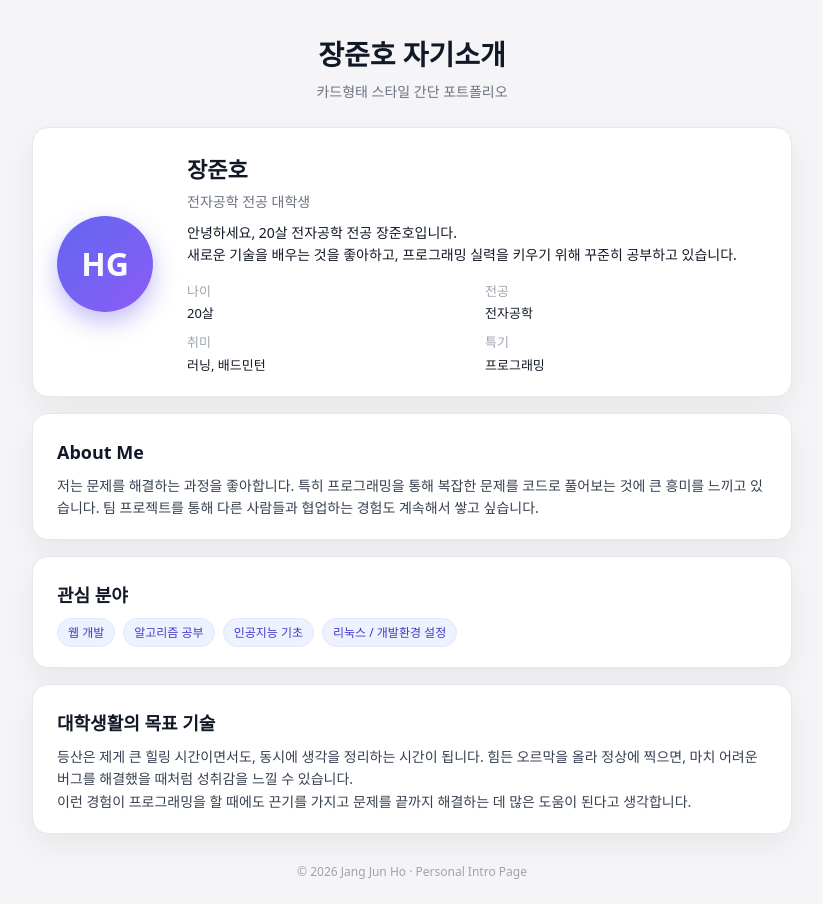
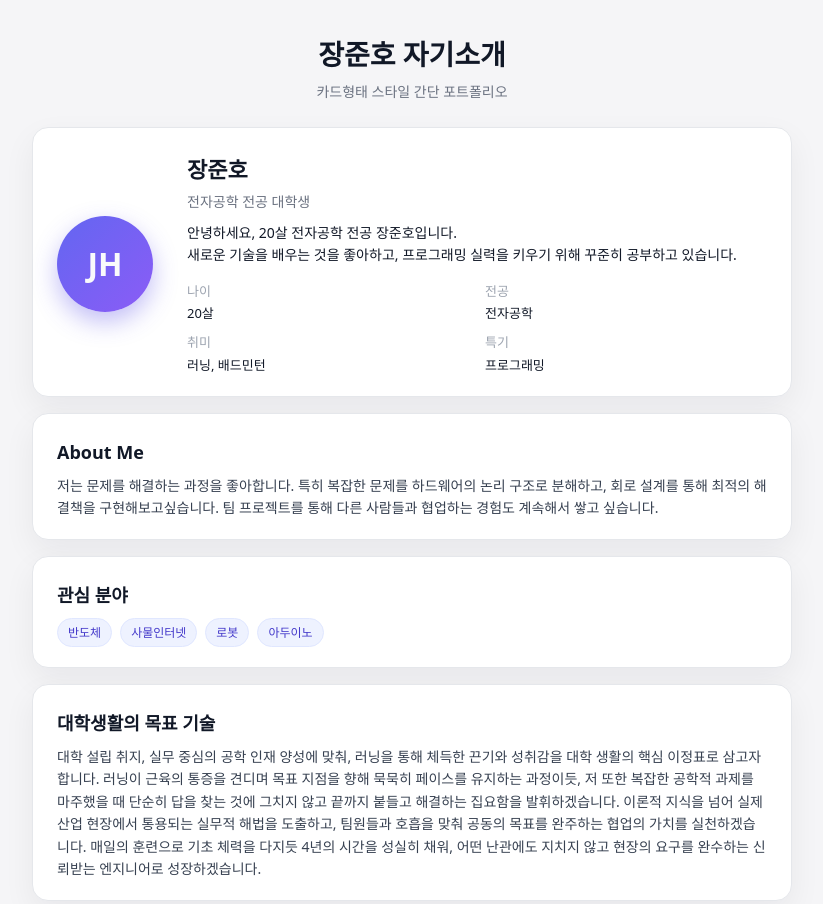
Before and after one commit to junhojang0102/junhojang0102.github.io, a plain HTML site: page index.html in a window 1280 px wide. Shown: the top 904 px of the page, without its empty margins (228-1051 px from the left). Drawn offline with Linux system fonts and the light colour scheme.

Commit message:
Update index.html

```diff
--- a/index.html
+++ b/index.html
@@ -15,7 +15,7 @@
         <main class="container">
             <section class="profile-card">
                 <div class="profile-left">
-                    <div class="avatar"><span>HG</span></div>
+                    <div class="avatar"><span>JH</span></div>
                 </div>
                 <div class="profile-right">
                     <h2>장준호</h2>
@@ -49,8 +49,7 @@
             <section class="section-card">
                 <h3>About Me</h3>
                 <p>
-                    저는 문제를 해결하는 과정을 좋아합니다. 특히 프로그래밍을 통해
-                    복잡한 문제를 코드로 풀어보는 것에 큰 흥미를 느끼고 있습니다.
+                    저는 문제를 해결하는 과정을 좋아합니다. 특히 복잡한 문제를 하드웨어의 논리 구조로 분해하고, 회로 설계를 통해 최적의 해결책을 구현해보고싶습니다.
                     팀 프로젝트를 통해 다른 사람들과 협업하는 경험도 계속해서 쌓고 싶습니다.
                 </p>
             </section>
@@ -58,21 +57,17 @@
             <section class="section-card">
                 <h3>관심 분야</h3>
                 <ul class="tag-list">
-                    <li class="tag">웹 개발</li>
-                    <li class="tag">알고리즘 공부</li>
-                    <li class="tag">인공지능 기초</li>
-                    <li class="tag">리눅스 / 개발환경 설정</li>
+                    <li class="tag">반도체</li>
+                    <li class="tag">사물인터넷</li>
+                    <li class="tag">로봇</li>
+                    <li class="tag">아두이노</li>
                 </ul>
             </section>
 
             <section class="section-card">
                 <h3>대학생활의 목표 기술</h3>
                 <p>
-                    등산은 제게 큰 힐링 시간이면서도, 동시에 생각을 정리하는 시간이 됩니다.
-                    힘든 오르막을 올라 정상에 찍으면, 마치 어려운 버그를 해결했을 때처럼
-                    성취감을 느낄 수 있습니다. <br>
-                    이런 경험이 프로그래밍을 할 때에도 끈기를 가지고 문제를 끝까지 해결하는 데
-                    많은 도움이 된다고 생각합니다.
+                    대학 설립 취지, 실무 중심의 공학 인재 양성에 맞춰, 러닝을 통해 체득한 끈기와 성취감을 대학 생활의 핵심 이정표로 삼고자 합니다. 러닝이 근육의 통증을 견디며 목표 지점을 향해 묵묵히 페이스를 유지하는 과정이듯, 저 또한 복잡한 공학적 과제를 마주했을 때 단순히 답을 찾는 것에 그치지 않고 끝까지 붙들고 해결하는 집요함을 발휘하겠습니다. 이론적 지식을 넘어 실제 산업 현장에서 통용되는 실무적 해법을 도출하고, 팀원들과 호흡을 맞춰 공동의 목표를 완주하는 협업의 가치를 실천하겠습니다. 매일의 훈련으로 기초 체력을 다지듯 4년의 시간을 성실히 채워, 어떤 난관에도 지치지 않고 현장의 요구를 완수하는 신뢰받는 엔지니어로 성장하겠습니다. <br>
                 </p>
             </section>
         </main>
```
